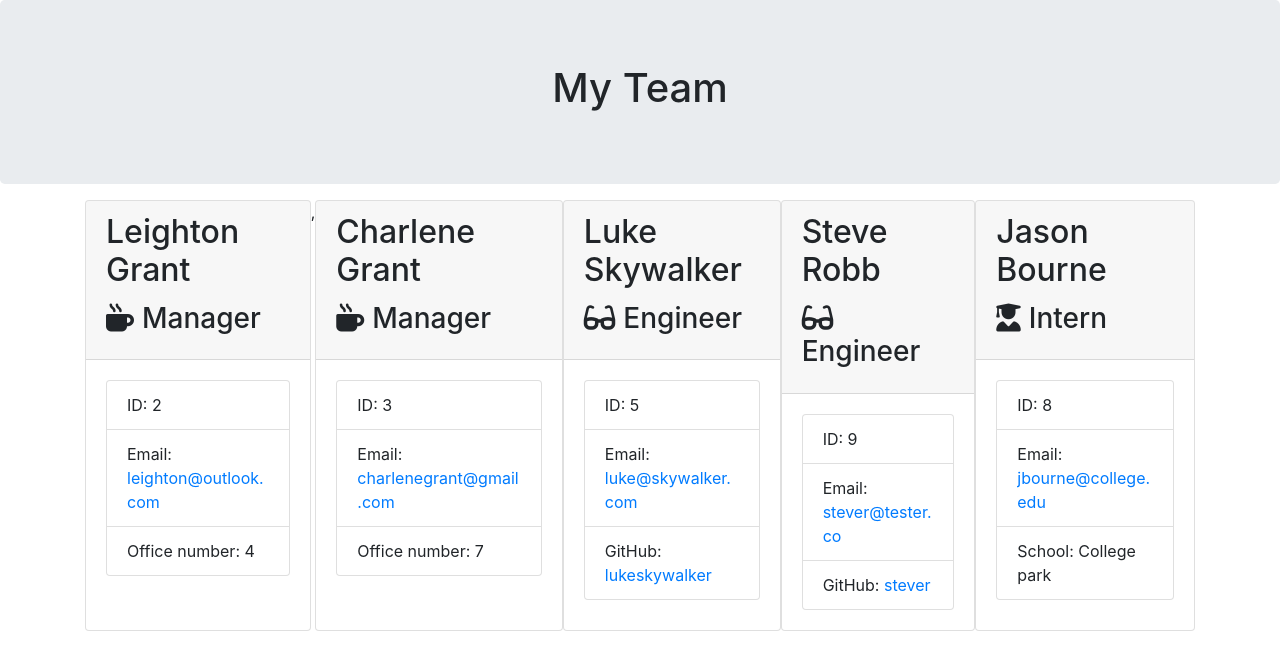
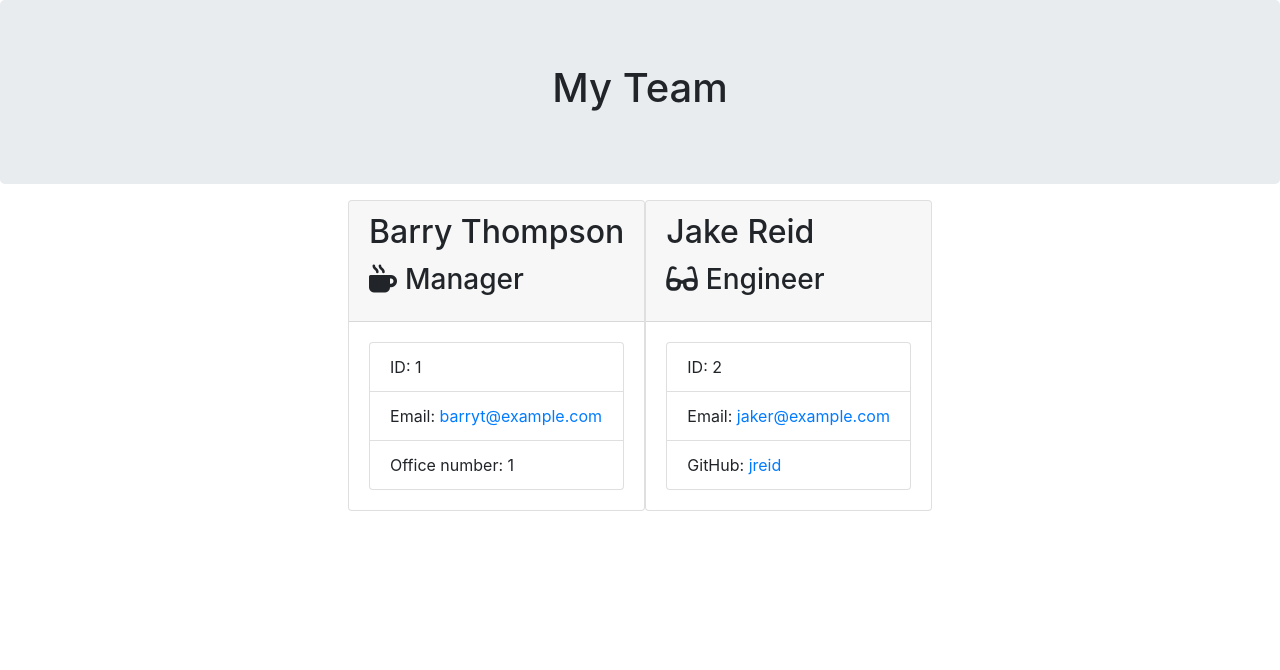
Before and after one commit to leightongrant/team-profile-generator, a website: page output/team.html in a window 1280 px wide. Drawn offline with nearby package versions, Linux system fonts and the light colour scheme.

```diff
--- a/output/team.html
+++ b/output/team.html
@@ -27,70 +27,28 @@
 
         <div class="card employee-card">
         <div class="card-header">
-            <h2 class="card-title">Leighton Grant</h2>
+            <h2 class="card-title">Barry Thompson</h2>
             <h3 class="card-title"><i class="fas fa-mug-hot mr-2"></i>Manager</h3>
         </div>
         <div class="card-body">
             <ul class="list-group">
-                <li class="list-group-item">ID: 2</li>
-                <li class="list-group-item">Email: <a href="mailto:leighton@outlook.com">leighton@outlook.com</a></li>
-                <li class="list-group-item">Office number: 4</li>
-            </ul>
-        </div>
-    </div>
-        ,
-        <div class="card employee-card">
-        <div class="card-header">
-            <h2 class="card-title">Charlene Grant</h2>
-            <h3 class="card-title"><i class="fas fa-mug-hot mr-2"></i>Manager</h3>
-        </div>
-        <div class="card-body">
-            <ul class="list-group">
-                <li class="list-group-item">ID: 3</li>
-                <li class="list-group-item">Email: <a href="mailto:charlenegrant@gmail.com">charlenegrant@gmail.com</a></li>
-                <li class="list-group-item">Office number: 7</li>
+                <li class="list-group-item">ID: 1</li>
+                <li class="list-group-item">Email: <a href="mailto:barryt@example.com">barryt@example.com</a></li>
+                <li class="list-group-item">Office number: 1</li>
             </ul>
         </div>
     </div>
 
         <div class="card employee-card">
     <div class="card-header">
-        <h2 class="card-title">Luke Skywalker</h2>
+        <h2 class="card-title">Jake Reid</h2>
         <h3 class="card-title"><i class="fas fa-glasses mr-2"></i>Engineer</h3>
     </div>
     <div class="card-body">
         <ul class="list-group">
-            <li class="list-group-item">ID: 5</li>
-            <li class="list-group-item">Email: <a href="mailto:luke@skywalker.com">luke@skywalker.com</a></li>
-            <li class="list-group-item">GitHub: <a href="https://github.com/lukeskywalker" target="_blank" rel="noopener noreferrer">lukeskywalker</a></li>
-        </ul>
-    </div>
-</div>
-
-        <div class="card employee-card">
-    <div class="card-header">
-        <h2 class="card-title">Steve Robb</h2>
-        <h3 class="card-title"><i class="fas fa-glasses mr-2"></i>Engineer</h3>
-    </div>
-    <div class="card-body">
-        <ul class="list-group">
-            <li class="list-group-item">ID: 9</li>
-            <li class="list-group-item">Email: <a href="mailto:stever@tester.co">stever@tester.co</a></li>
-            <li class="list-group-item">GitHub: <a href="https://github.com/stever" target="_blank" rel="noopener noreferrer">stever</a></li>
-        </ul>
-    </div>
-</div>
-
-        <div class="card employee-card">
-    <div class="card-header">
-        <h2 class="card-title">Jason Bourne</h2>
-        <h3 class="card-title"><i class="fas fa-user-graduate mr-2"></i>Intern</h3>
-    </div>
-    <div class="card-body">
-        <ul class="list-group">
-            <li class="list-group-item">ID: 8</li>
-            <li class="list-group-item">Email: <a href="mailto:jbourne@college.edu">jbourne@college.edu</a></li>
-            <li class="list-group-item">School: College park</li>
+            <li class="list-group-item">ID: 2</li>
+            <li class="list-group-item">Email: <a href="mailto:jaker@example.com">jaker@example.com</a></li>
+            <li class="list-group-item">GitHub: <a href="https://github.com/jreid" target="_blank" rel="noopener noreferrer">jreid</a></li>
         </ul>
     </div>
 </div>
```
Also changed, not shown: 1 other file.
